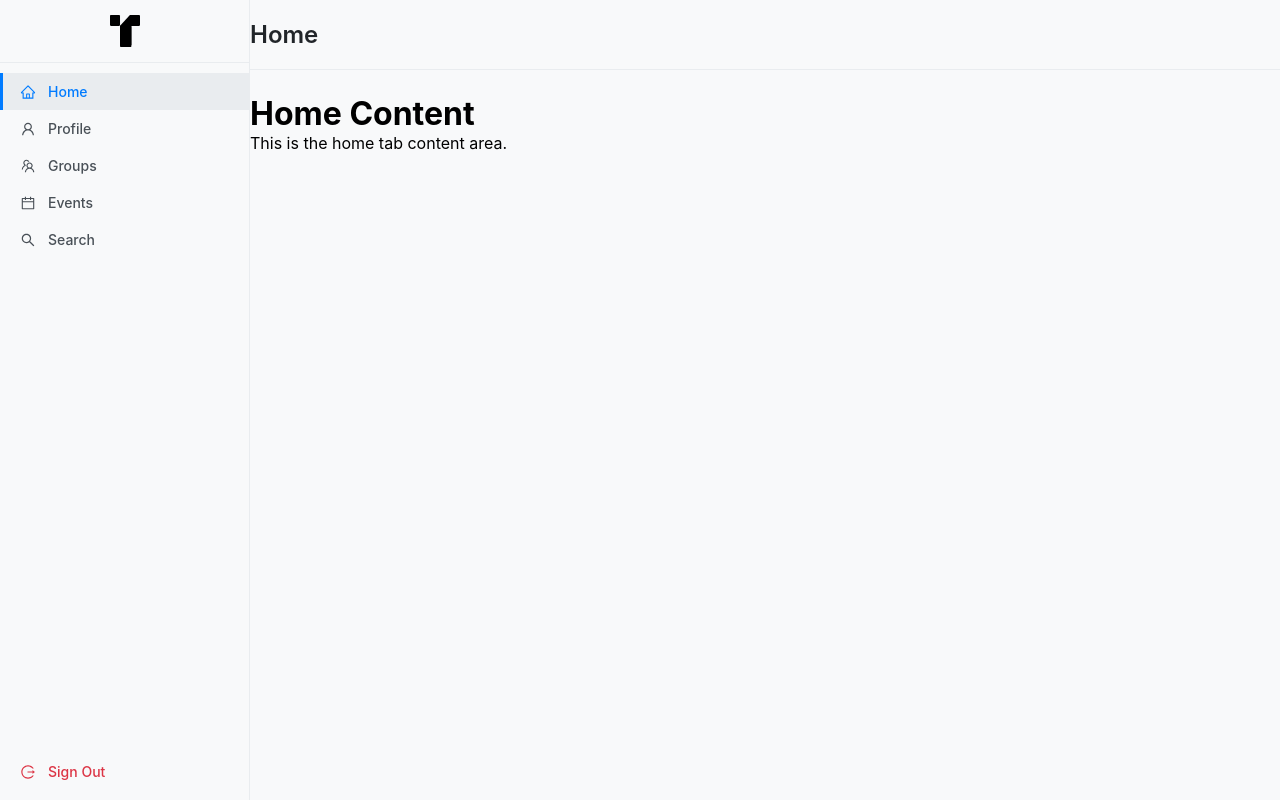
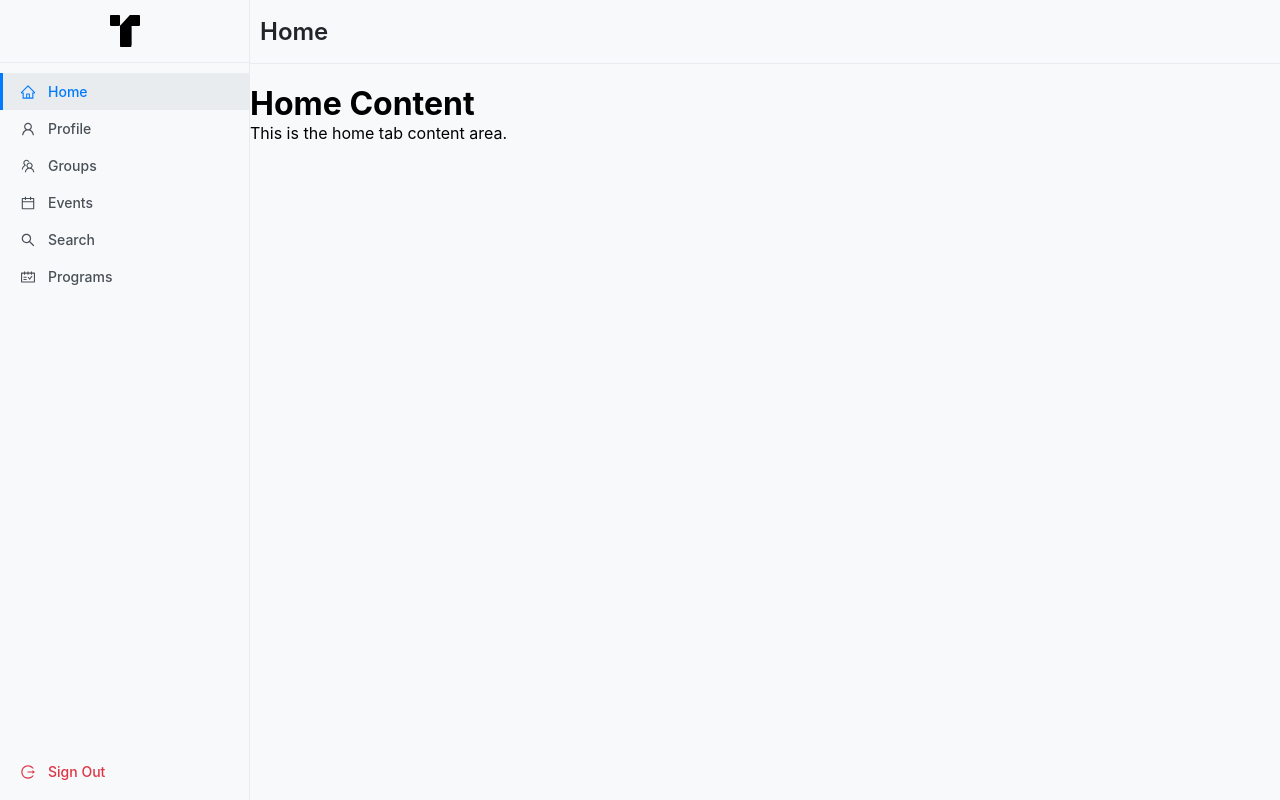
Before and after one commit to seenelm/train-web-app, a React (Vite) app: page / in a window 1280 px wide. Built offline with nearby package versions, Linux system fonts and the light colour scheme; no server answers; sample sign-in values are in the browser's storage.

Commit message:
cleaning up the frontend and trying to make the build size more dynamic

```diff
--- a/src/app/events/components/ui/EventManager.css
+++ b/src/app/events/components/ui/EventManager.css
@@ -168,7 +168,6 @@
 }
 
 .event-manager {
-  max-width: 900px;
   margin: 0 auto;
   padding: 20px;
 }
--- a/src/app/events/components/ui/EventManager.tsx
+++ b/src/app/events/components/ui/EventManager.tsx
@@ -50,6 +50,25 @@ export default function EventManager() {
     setSelectedEvent(null);
   };
 
+  const handleDeleteEvent = async (eventId: string) => {
+    // Add confirmation dialog
+    if (!window.confirm('Are you sure you want to delete this event?')) {
+      return; // User canceled the deletion
+    }
+
+    try {
+      const eventToDelete = events.find(event => event.id === eventId);
+      if (eventToDelete) {
+        await eventService.deleteEvent(eventId);
+      }
+
+      setEvents(prev => prev.filter(event => event.id !== eventId));
+    } catch (error) {
+      setErr('Failed to delete event.');
+      console.error('Error deleting event:', error);
+    }
+  };
+
   // Render event details if an event is selected
   if (selectedEvent) {
     return (
@@ -64,7 +83,6 @@ export default function EventManager() {
 
   return (
     <div className="event-manager">
-      <h2>Events</h2>
       {loading && <p>Loading…</p>}
       {err && <p className="error">{err}</p>}
 
@@ -87,6 +105,7 @@ export default function EventManager() {
                 key={event.id}
                 event={event}
                 onClick={handleSelectEvent}
+                onDelete={handleDeleteEvent}
               />
             ))}
           </div>
--- a/src/app/events/services/EventService2.ts
+++ b/src/app/events/services/EventService2.ts
@@ -110,13 +110,12 @@ class EventService extends BaseApiService<
 
   /**
    * Delete an event (owner only)
-   * DELETE /event/{eventId}/{groupId}
+   * DELETE /event/{eventId}
    */
   async deleteEvent(
-    eventId: string,
-    groupId: string
+    eventId: string
   ): Promise<SuccessResponse> {
-    return this.delete<SuccessResponse>(`/event/${eventId}/${groupId}`);
+    return this.delete<SuccessResponse>(`/event/user/event/${eventId}`);
   }
 
   /**
--- /dev/null
+++ b/src/app/programs/views/Programs.tsx
@@ -0,0 +1,13 @@
+import React from 'react';
+//import ProgramManager from '../components/ProgramManager';
+
+const Programs: React.FC = () => {
+  return (
+    <>
+    <h2>Programs</h2>
+
+    </>
+  );
+};
+
+export default Programs;
--- a/src/components/ContentView.tsx
+++ b/src/components/ContentView.tsx
@@ -47,6 +47,10 @@ const getPageTitleFromPath = (path: string): string => {
       return 'Groups';
     case 'profile':
       return 'Profile';
+    case 'search':
+      return 'Search';
+    case 'programs':
+      return 'Programs';
     default:
       // Convert kebab-case or camelCase to Title Case
       return segment
--- a/src/components/ui/PageHeader.tsx
+++ b/src/components/ui/PageHeader.tsx
@@ -12,7 +12,6 @@ const PageHeader: React.FC<PageHeaderProps> = ({ title, actions }) => {
       <div className="page-header-content">
         <div className="page-header-text">
           <h1 className="page-title">{title}</h1>
-
         </div>
         {actions && <div className="page-header-actions">{actions}</div>}
       </div>
--- a/src/components/ui/styles/PageHeader.css
+++ b/src/components/ui/styles/PageHeader.css
@@ -1,7 +1,7 @@
 .page-header {
-  padding: 20px 0;
+  padding: 7px 0;
   border-bottom: 1px solid #e9ecef;
-  margin-bottom: 24px;
+  margin-bottom: 20px;
 }
 
 .page-header-content {
@@ -15,7 +15,7 @@
 }
 
 .page-title {
-  margin: 0;
+  padding: 10px;
   font-size: 24px;
   font-weight: 600;
   color: #212529;
--- a/src/firebase/firebase.ts
+++ b/src/firebase/firebase.ts
@@ -1,5 +1,5 @@
 import { initializeApp } from "firebase/app";
-import { getAuth } from "firebase/auth";
+import { getAuth, GoogleAuthProvider, signInWithPopup, signOut } from "firebase/auth";
 
 const firebaseConfig = {
   apiKey: import.meta.env.VITE_FIREBASE_API_KEY,
@@ -13,3 +13,4 @@ const firebaseConfig = {
 // Initialize Firebase
 const app = initializeApp(firebaseConfig);
 export const auth = getAuth(app);
+export { GoogleAuthProvider, signInWithPopup, signOut };
--- a/src/pages/Dashboard.tsx
+++ b/src/pages/Dashboard.tsx
@@ -6,12 +6,15 @@ import Profile from "../app/profiles/views/Profile";
 import Groups from "../app/groups/views/Groups";
 import Events from "../app/events/views/EventsPage";
 import Search from "../app/search/views/Search";
+import Programs from "../app/programs/views/Programs";
+
 import {
   AiOutlineHome,
   AiOutlineUser,
   AiOutlineTeam,
   AiOutlineCalendar,
   AiOutlineSearch,
+  AiOutlineSchedule
 } from "react-icons/ai";
 
 const Dashboard: React.FC = () => {
@@ -21,7 +24,8 @@ const Dashboard: React.FC = () => {
     { id: "groups", label: "Groups", icon: <AiOutlineTeam /> },
     { id: "events", label: "Events", icon: <AiOutlineCalendar /> },
     { id: "search", label: "Search", icon: <AiOutlineSearch /> },
-  ];
+    { id: "programs", label: "Programs", icon: <AiOutlineSchedule /> },
+    ];
 
   return (
     <div className="app-container">
@@ -44,6 +48,7 @@ const Dashboard: React.FC = () => {
             <Route path="/groups" element={<Groups />} />
             <Route path="/events" element={<Events />} />
             <Route path="/search" element={<Search />} />
+            <Route path="/programs" element={<Programs />} />
           </Routes>
         </ContentView>
       </div>
```
Also changed, not shown: src/app/programs/views/Programs.css (added).
